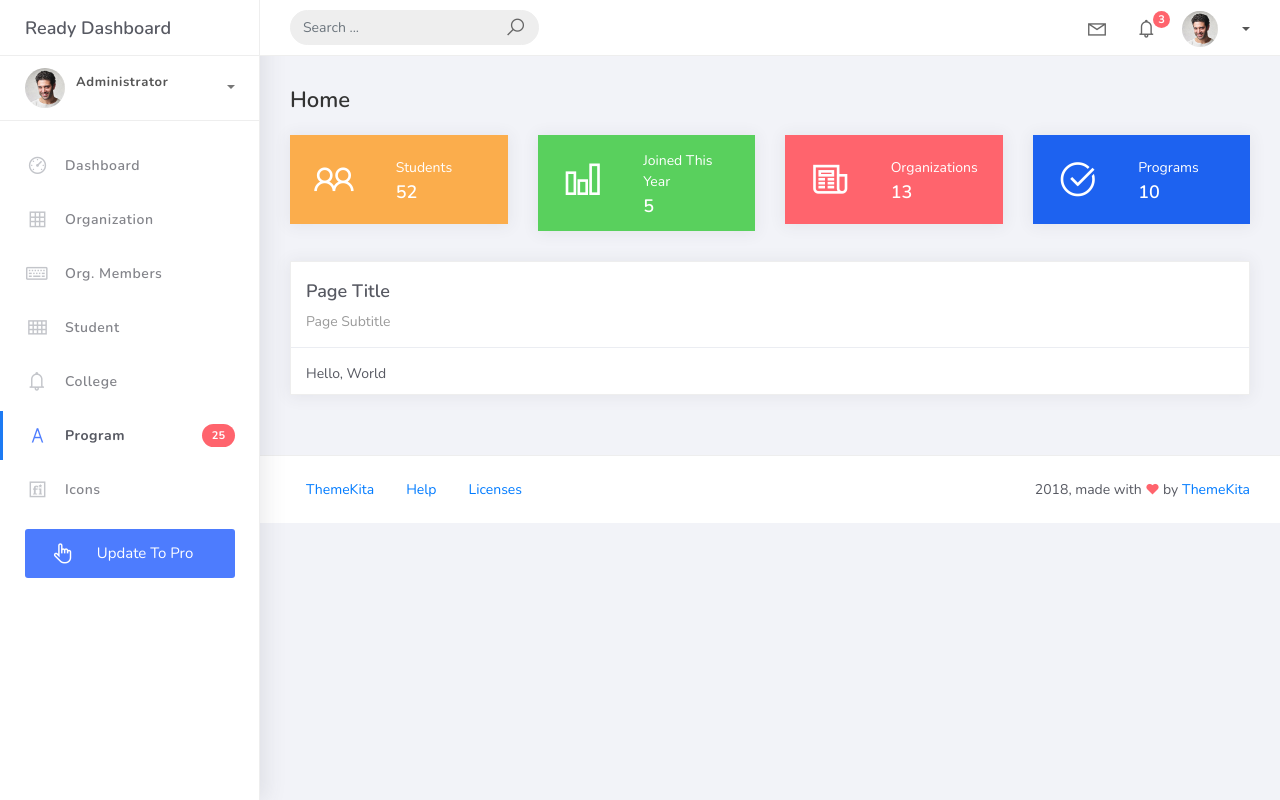
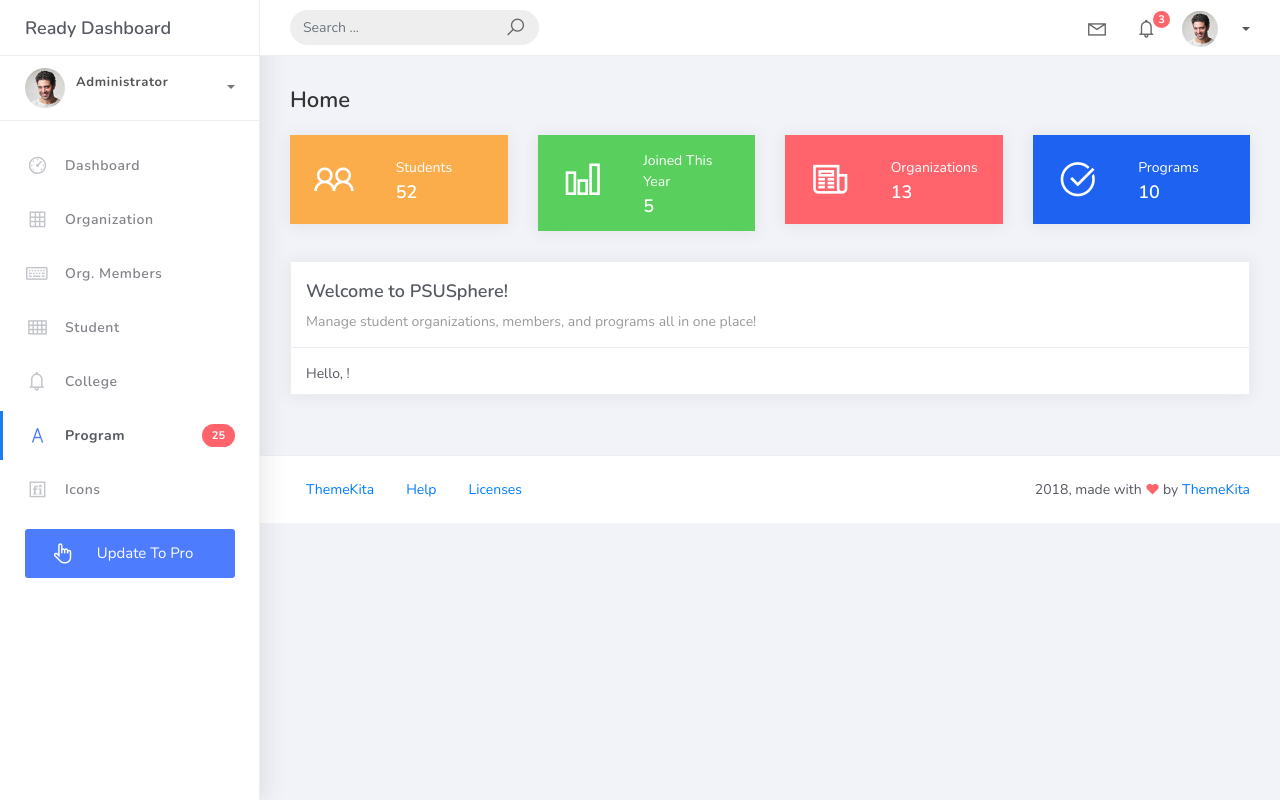
Before and after one commit to AllanDexter14/PSU-Sphere, a Django app: page / in a window 1280 px wide. Run offline with Django 5.2, Linux system fonts and the light colour scheme; data comes from the database, SQL or seed files in the repository; both versions use the stored data as it was after the commit; some libraries are stand-ins or nearby versions.

Commit message:
Added dashboard title and subtitles

```diff
--- a/projectsite/templates/home.html
+++ b/projectsite/templates/home.html
@@ -86,10 +86,10 @@
             <div class="col-md-12">
                 <div class="card">
                     <div class="card-header">
-                        <div class="card-title">Page Title</div>
-                        <div class="card-category">Page Subtitle</div>
+                        <div class="card-title">Welcome to PSUSphere!</div>
+                        <div class="card-category">Manage student organizations, members, and programs all in one place!</div>
                     </div>
-                    <div class="card-body">Hello, World</div>
+                    <div class="card-body">Hello, {{request.user.username}}!</div>
                 </div>
             </div>
         </div>
```
Also changed, not shown: projectsite/db.sqlite3.
